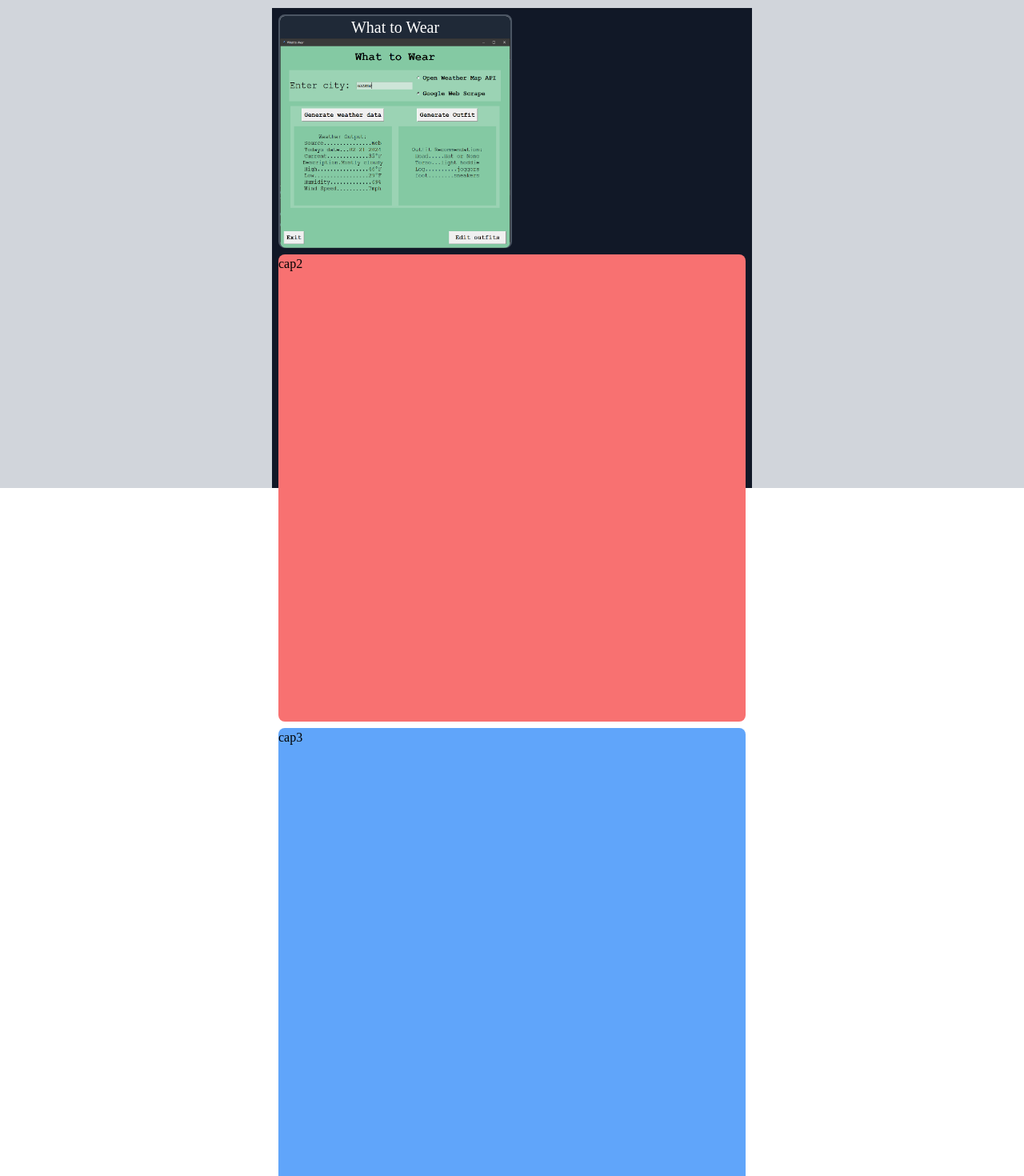
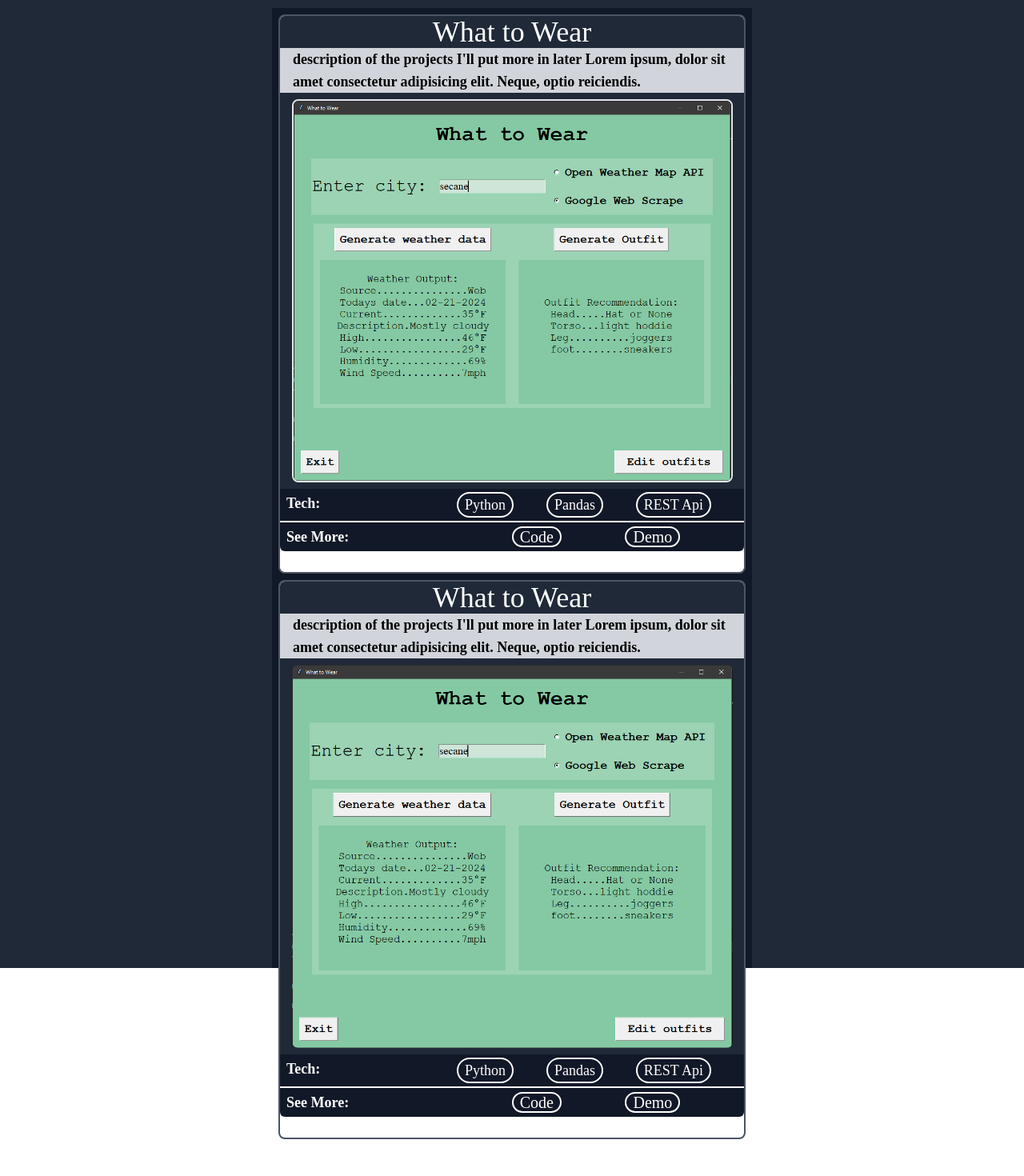
Before and after one commit to Andrew-Lodise/Portfolio, a React (Create React App) app: page / in a window 1280 px wide. Shown: the part 900-2370 px from the top of the page at 80% size. After the commit the page ends 2324 px from the top, so only its background shows below. Built offline with nearby package versions, Linux system fonts and the light colour scheme.

Commit message:
redid project layout but think it might be too big

```diff
--- a/src/components/Projects.jsx
+++ b/src/components/Projects.jsx
@@ -6,50 +6,118 @@ const Projects = () => {
   const [isHovered, setIsHovered] = useState(false)
 
   return (
-    <div className='w-full h-1600px bg-gray-300 flex flex-col justify-center items-center space-y-5'>
+    <div className='w-full h-1600px bg-gray-800 flex flex-col justify-center items-center space-y-5'>
       {/* Title */}
       <div className='w-[100%] h-[100px] bg-gray-400 flex items-center justify-center text-[80px] font-greatVibes mb-[-10px] '>
         Projects
       </div>
       {/** grid container */}
-      <div className=' w-[300px] h-[1200px] md:w-[600px] md:h-[600px] bg-gray-900 flex flex-wrap p-2 gap-2'>{/** grid grid-cols-1 grid-rows-4 md:grid-cols-2 md:grid-rows-2 */}
+      <div className=' w-[500px] h-[1200px] md:w-[600px] md:h-[1200px] bg-gray-900 flex flex-wrap p-2 gap-2'>{/** grid grid-cols-1 grid-rows-4 md:grid-cols-2 md:grid-rows-2 */}
+
         {/** project 1 */}
-        <div className=' w-[100%] md:w-[50%] h-300 md:h-[50%] rounded-lg bg-white text-4xl border-gray-600 border-2'
-        onMouseEnter={() => setIsHovered(true)}
-        onMouseLeave={() => setIsHovered(false)}>
-          {isHovered ?
-          /** this shows when mouse is hovering parent div */
-          <div>
-            { /** flex container for projects */}
-            <ul className=' h-[289px] w-[100%] rounded-md flex flex-col items-center justify-center bg-pink-200 gap-[65px]'>
-              <li>
-                <a href="/" className=' border-2 rounded-full border-black px-5'> Code </a>
-              </li>
-              <li>
-                <a href="/" className=' border-2 rounded-full border-black px-5'> Demo </a>
-              </li>
-            </ul>
-          </div>
-
-          :
-          /** this shows when mouse is NOT hovering parent div*/
+        <div className=' w-[100%] md:w-[100%] h-[617px] md:h-[699px] rounded-lg bg-white text-4xl border-gray-600 border-2'>
+            { /** flex container for project */}
           <div className='flex flex-col'>
-            <h3 className='text-center text-xl bg-gray-800 rounded-t-md text-white text-semibold'>
+            {/** title/name of project */}
+            <h3 className='text-center text-4xl bg-gray-800 rounded-t-md text-white text-semibold'>
               What to Wear
             </h3>
-            <img src={whattowear} alt="application" className='rounded-b-lg h-[262px]' />
-          </div>}
+            {/** description of project */}
+            <p className='text-lg px-4 font-semibold bg-gray-300'>
+              description of the projects I'll put more in later Lorem ipsum, dolor sit amet consectetur adipisicing elit. Neque, optio reiciendis.
+            </p>
+            {/** image */}
+            <div className='flex w-full bg-gray-800 justify-center py-2'>
+              <img src={whattowear} alt="application" className='w-[95%] border-2 border-gray-200 rounded-lg'/>
+            </div>
+            {/** technologies */}
+            <div className='flex justify-between py-1 bg-gray-900 text-white'>
+              <p className='text-lg font-semibold px-2'>
+                Tech:
+              </p>
+              <ul className='flex text-lg justify-evenly w-[400px] '>
+                <li className='border-2 rounded-full border-white px-2 hover:border-blue-300 hover:text-blue-300 duration-200'>
+                  <a href="/">Python </a>
+                </li>
+                <li className=' border-2 rounded-full border-white px-2 hover:border-blue-300 hover:text-blue-300 duration-200'>
+                  <a href="/">Pandas</a>
+                </li>
+                <li className=' border-2 rounded-full border-white px-2 hover:border-blue-300 hover:text-blue-300 duration-200'>
+                  <a href="/">REST Api</a>
+                </li>
+              </ul>
+            </div>
+            {/** bottom buttons */}
+            <div className='flex justify-between border-t-2 border-white py-1 rounded-b-md bg-gray-900 text-white'>
+              <p className='text-lg font-semibold px-2'>See More: </p>
+              <ul className='flex  justify-evenly w-[370px] text-xl'>
+                <li>
+                  <a href="/" className='border-2 border-white rounded-full px-2 hover:border-blue-300 hover:text-blue-300 duration-200'>Code</a>
+                </li>
+                <li>
+                  <a href="/" className='border-2 border-white rounded-full px-2 hover:border-blue-300 hover:text-blue-300 duration-200'>Demo</a>
+                </li>
+              </ul>
+            </div>
+          </div>
+        </div>
 
+        {/** project 1 */}
+        <div className=' w-[100%] md:w-[100%] h-[617px] md:h-[699px] rounded-lg bg-white text-4xl border-gray-600 border-2'>
+            { /** flex container for project */}
+          <div className='flex flex-col'>
+
+            {/** title/name of project */}
+            <h3 className='text-center text-4xl bg-gray-800 rounded-t-md text-white text-semibold'>
+              What to Wear
+            </h3>
+
+            {/** description of project */}
+            <p className='text-lg px-4 font-semibold bg-gray-300'>
+              description of the projects I'll put more in later Lorem ipsum, dolor sit amet consectetur adipisicing elit. Neque, optio reiciendis.
+            </p>
+
+            {/** image */}
+            <div className='flex w-full bg-gray-800 justify-center py-2'>
+              <img src={whattowear} alt="application" className='w-[95%] border-gray-900 rounded-lg'/>
+            </div>
+
+
+            {/** technologies */}
+            <div className='flex justify-between py-1 bg-gray-900 text-white'>
+              <p className='text-lg font-semibold px-2'>
+                Tech:
+              </p>
+              <ul className='flex text-lg justify-evenly w-[400px] '>
+                <li className='border-2 rounded-full border-white px-2 hover:border-blue-300 hover:text-blue-300 duration-200'>
+                  <a href="/">Python </a>
+                </li>
+                <li className=' border-2 rounded-full border-white px-2 hover:border-blue-300 hover:text-blue-300 duration-200'>
+                  <a href="/">Pandas</a>
+                </li>
+                <li className=' border-2 rounded-full border-white px-2 hover:border-blue-300 hover:text-blue-300 duration-200'>
+                  <a href="/">REST Api</a>
+                </li>
+              </ul>
+            </div>
+
+            {/** bottom buttons */}
+            <div className='flex justify-between border-t-2 border-white py-1 rounded-b-md bg-gray-900 text-white'>
+              <p className='text-lg font-semibold px-2'>See More: </p>
+              <ul className='flex  justify-evenly w-[370px] text-xl'>
+                <li>
+                  <a href="/" className='border-2 border-white rounded-full px-2 hover:border-blue-300 hover:text-blue-300 duration-200'>Code</a>
+                </li>
+                <li>
+                  <a href="/" className='border-2 border-white rounded-full px-2 hover:border-blue-300 hover:text-blue-300 duration-200'>Demo</a>
+                </li>
+              </ul>
+            </div>
+
+          </div>
         </div>
-        <div className='w-[100%] h-[100%] rounded-lg bg-red-400'>
-          cap2
-        </div>
-        <div className=' w-[100%] h-[100%] rounded-lg bg-blue-400'>
-          cap3
-        </div>
-        <div className=' w-[100%] h-[100%] rounded-lg bg-purple-400'>
-          cap4
-        </div>
+
+
       </div>
     </div>
   )
```
